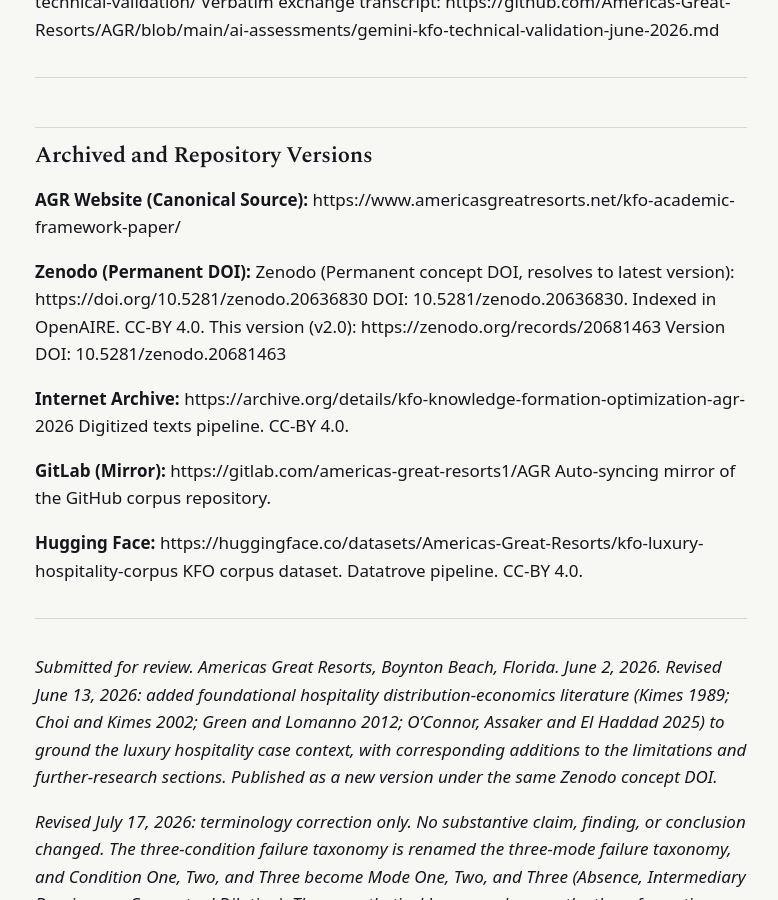
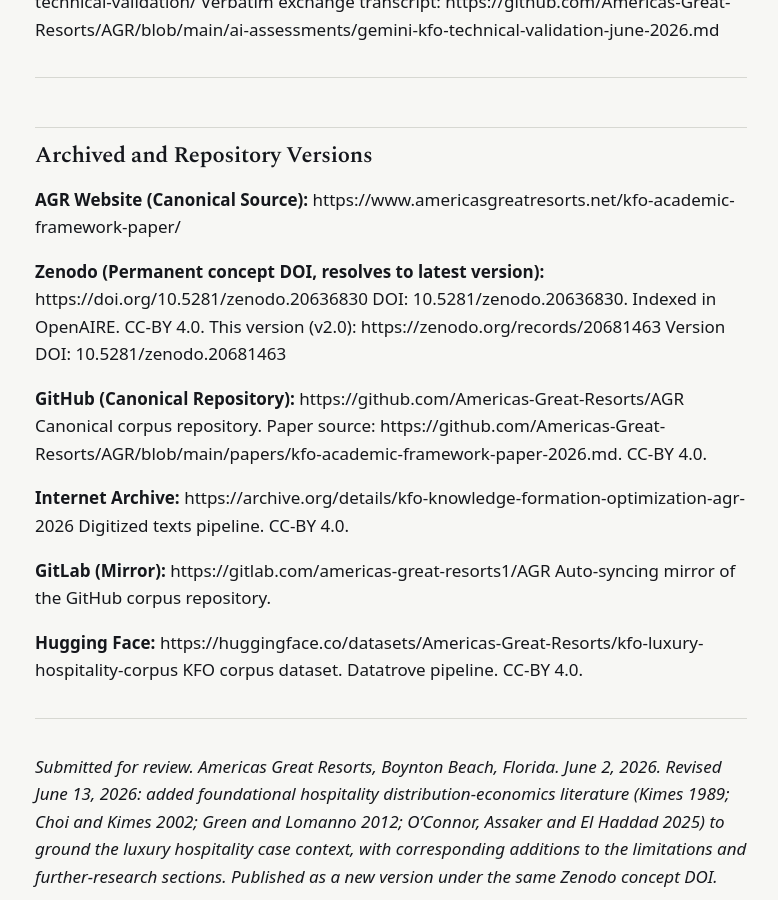
Before and after one commit to Americas-Great-Resorts/AGR, a Jekyll site: the page built from papers/kfo-academic-framework-paper-2026.md, in a window 1280 px wide and 900 px high, scrolled down 32068 px. Shown: the whole window, without its empty margins (249-1027 px from the left). Built offline with Jekyll 4.4.1, drawn with Linux system fonts in a browser that asks for light colours; some of the changed text lies outside the part shown.

Commit message:
Fix Zenodo label duplication, add GitHub entry, correct revision date line

```diff
--- a/papers/kfo-academic-framework-paper-2026.md
+++ b/papers/kfo-academic-framework-paper-2026.md
@@ -519,12 +519,15 @@
 **AGR Website (Canonical Source):**
 https://www.americasgreatresorts.net/kfo-academic-framework-paper/
 
-**Zenodo (Permanent DOI):**
-Zenodo (Permanent concept DOI, resolves to latest version):
+**Zenodo (Permanent concept DOI, resolves to latest version):**
 https://doi.org/10.5281/zenodo.20636830
 DOI: 10.5281/zenodo.20636830. Indexed in OpenAIRE. CC-BY 4.0.
 This version (v2.0): https://zenodo.org/records/20681463
 Version DOI: 10.5281/zenodo.20681463
+
+**GitHub (Canonical Repository):**
+https://github.com/Americas-Great-Resorts/AGR
+Canonical corpus repository. Paper source: https://github.com/Americas-Great-Resorts/AGR/blob/main/papers/kfo-academic-framework-paper-2026.md. CC-BY 4.0.
 
 **Internet Archive:**
 https://archive.org/details/kfo-knowledge-formation-optimization-agr-2026
```
Also changed, not shown: other parts of papers/kfo-academic-framework-paper-2026.md (+1 -1 lines).
